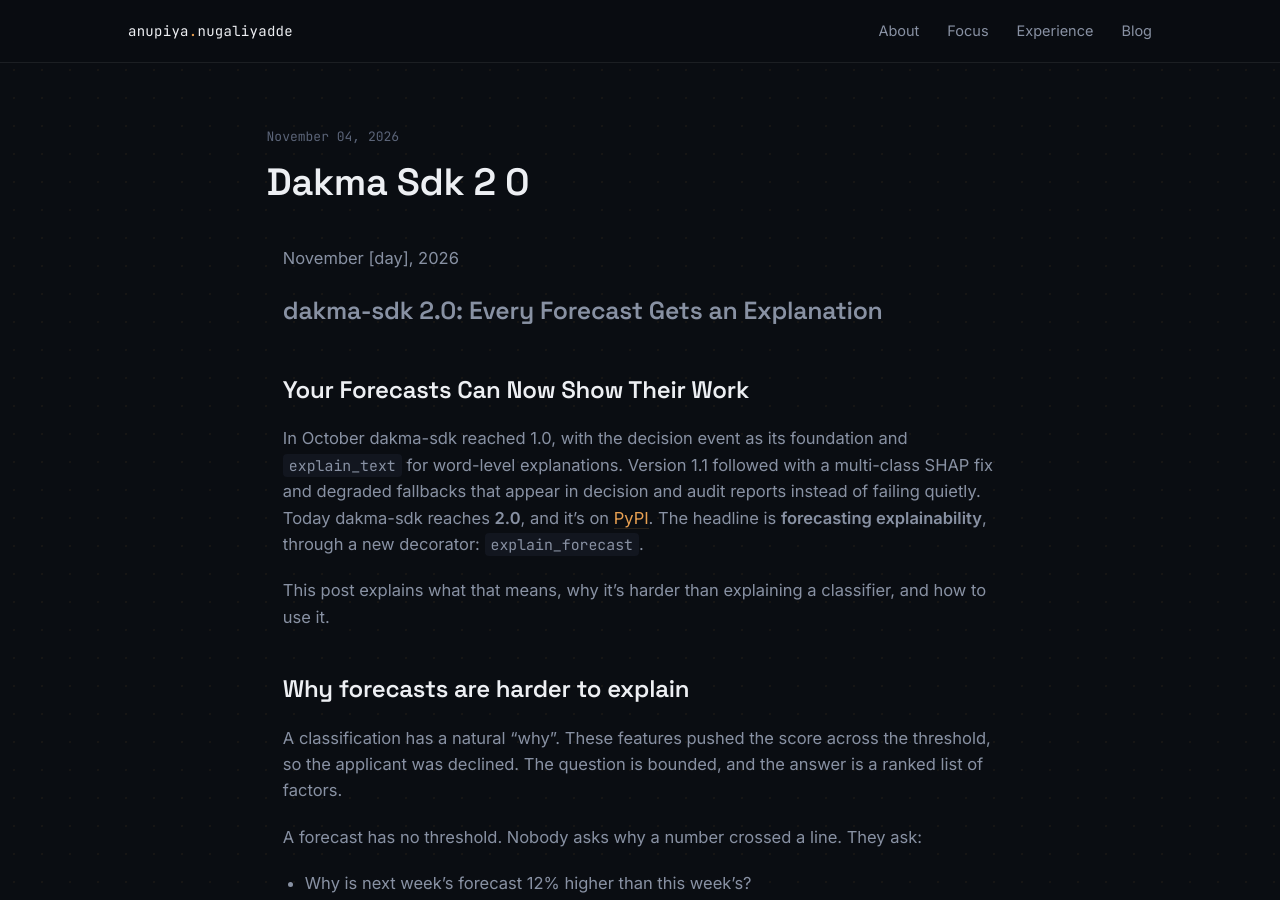
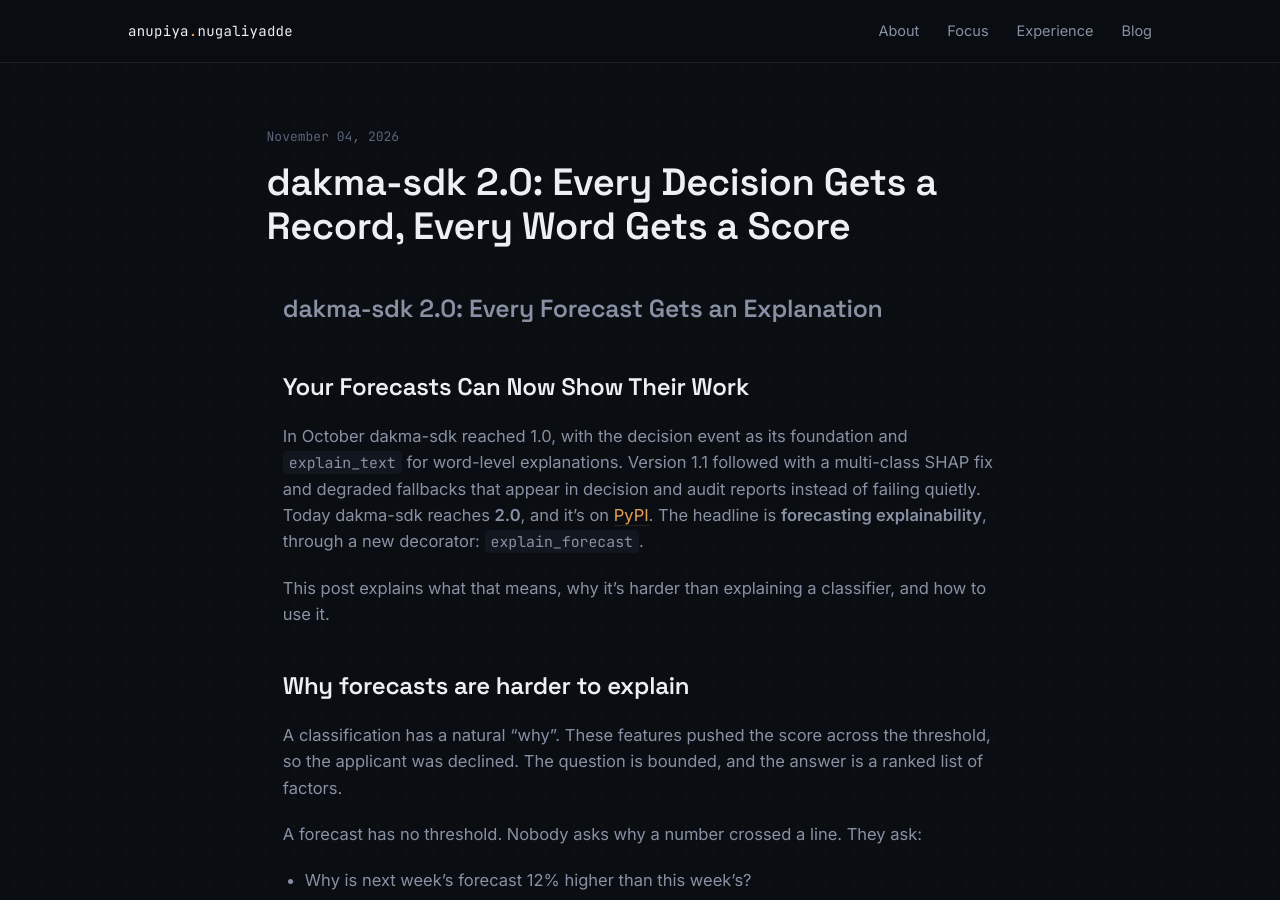
Before and after one commit to anupiyan/anupiyan.github.io, a Jekyll site: the page built from _posts/2026-11-04-dakma-sdk-2-0.md, in a window 1280 px wide and 900 px high. Built offline with Jekyll 4.4.1, drawn with Linux system fonts in a browser that asks for light colours.

Commit message:
Revise title, date, and excerpt for dakma-sdk post
Updated the post metadata for dakma-sdk 2.0.

```diff
--- a/_posts/2026-11-04-dakma-sdk-2-0.md
+++ b/_posts/2026-11-04-dakma-sdk-2-0.md
@@ -1,4 +1,8 @@
-November [day], 2026
+---
+title: "dakma-sdk 2.0: Every Decision Gets a Record, Every Word Gets a Score"
+date: 2026-11-04
+excerpt: "dakma-sdk reaches 2.0: Every Forecast Gets an Explanation"
+---
 
 # dakma-sdk 2.0: Every Forecast Gets an Explanation
 
```
